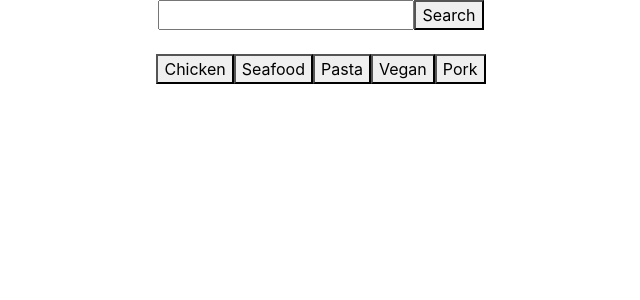
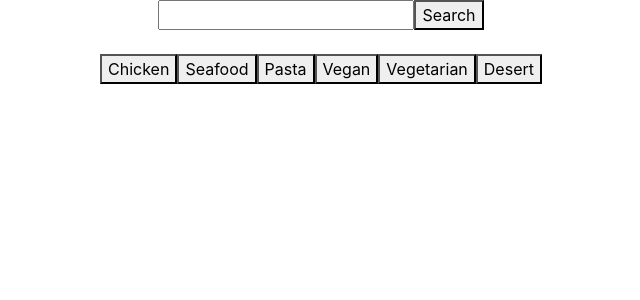
Before and after one commit to chas-academy/10-recipe-app-jonastore, an Angular app: page / in a window 1280 px wide. Shown: the top 300 px of the page, without its empty margins (319-959 px from the left). Built offline with nearby package versions, Linux system fonts and the light colour scheme; what ng2-bootstrap would draw is missing.

Commit message:
added if statement to show youtube links

```diff
--- a/src/app/recipe-detail/recipe-detail.component.html
+++ b/src/app/recipe-detail/recipe-detail.component.html
@@ -4,7 +4,8 @@
 	<h2>{{ recipe.strMeal }}</h2>
 	<img class="recipeImg" src="http://{{ recipe.strMealThumb }}" />
 	<div class="instructionContent">
-		<a href="{{ recipe.strYoutube }}">Can't read the {{ recipe.strMeal }} instructions? Watch this!</a>
+
+		<a *ngIf='recipe.strYoutube' href="{{ recipe.strYoutube }}">Can't read the {{ recipe.strMeal }} instructions? Watch this!</a>
 		<p>{{ recipe.strInstructions }}</p>
 	</div>
 
--- a/src/app/recipe-list/recipe-list.component.html
+++ b/src/app/recipe-list/recipe-list.component.html
@@ -7,7 +7,8 @@
 <button (click)="searchRecipes('seafood')">Seafood</button>
 <button (click)="searchRecipes('pasta')">Pasta</button>
 <button (click)="searchRecipes('vegan')">Vegan</button>
-<button (click)="searchRecipes('pork')">Pork</button>
+<button (click)="searchRecipes('vegetarian')">Vegetarian</button>
+<button (click)="searchRecipes('desert')">Desert</button>
 </div>
 
 <div *ngFor="let recipe of recipes" class="container">
```
